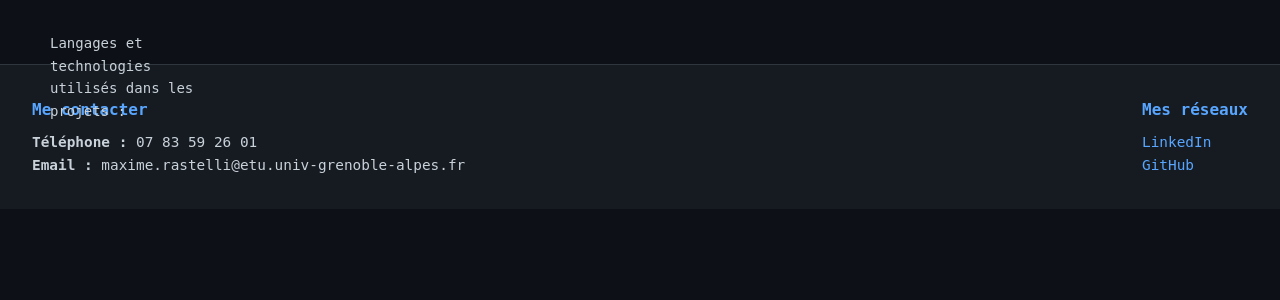
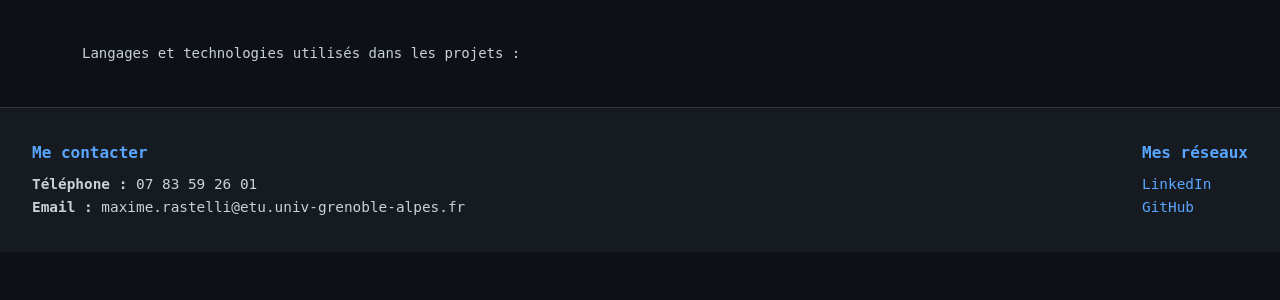
Before and after one commit to sogata-aw/Portfolio, a Python web app: template templates/projects.html in a window 1280 px wide. Shown: the part 126-426 px from the top of the page. Run offline with Jinja, Linux system fonts and the light colour scheme; the template is opened without the code that fills it, so the values that code supplies are empty; style sheets or scripts are compiled from the project's sources.

Commit message:
Fixed css

```diff
--- a/data/techno.json
+++ b/data/techno.json
@@ -1,7 +1,7 @@
 {
     "angular" : "img/langage/angular.png",
     "bash" : "img/langage/bash.svg",
-    "bootstrap" : "img/langage/bootstrap.svg",
+    "bootstrap" : "img/langage/bootstrap.png",
     "c" : "img/langage/c.svg",
     "cpp" : "img/langage/cplusplus.svg",
     "csharp" : "img/langage/csharp.svg",
--- a/scss/projects.scss
+++ b/scss/projects.scss
@@ -75,9 +75,10 @@
 }
 
 .lang {
-    position: absolute;
-    left: 50px;
-    width: 13%;
+    display: flex;
+    flex-direction: column;
+    width: 80%;
+    margin: 10px;
 
     p {
         font-size: 14px;
@@ -112,16 +113,12 @@
 }
 
 .technos {
-    display: grid;
-    grid-template-columns: repeat(3, 1fr);
-    grid-column-gap: 10px;
-    grid-row-gap: 10px;
+    display: flex;
+    flex-direction: row;
 
     img {
         @extend %card;
         @extend %techno_img;
-        width: 100%;
-        height: 100%;
         padding: 10px;
     }
 }
@@ -135,6 +132,11 @@
 
     img {
         @extend %techno_img;
+        width: 35px;
+        height: 35px;     /* taille fixe absolue, pas en % */
+        object-fit: contain;
+        display: block;
+
     }
 }
 
--- a/templates/projects.html
+++ b/templates/projects.html
@@ -15,7 +15,6 @@
         <div class="lang">
             <p>Langages et technologies utilisés dans les projets :</p>
             <div class="technos">
-
                 {% for tech in technos %}
                     <div class="tech">
                         <img src="{{ url_for('static', path=technos[tech]) }}" alt="{{ tech }}">
```
Also changed, not shown: static/img/langage/bootstrap.svg.
